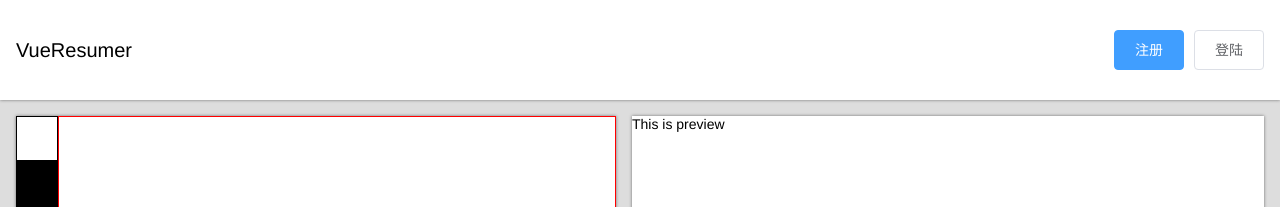
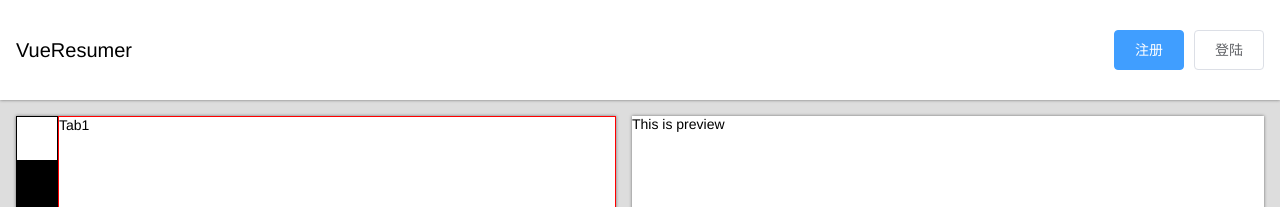
Before and after one commit to HE77XTL/vue-resume, a Vue app: page / in a window 1280 px wide. Shown: the top 207 px of the page. Built offline with nearby package versions, Linux system fonts and the light colour scheme.

Commit message:
editor基本框架

```diff
--- a/src/components/Editor.vue
+++ b/src/components/Editor.vue
@@ -2,14 +2,19 @@
 	<div id="editor">
 		<nav>
 			<ol>
-				<li v-for="i in n" v-bind:class="{active: currentTab === i}" >
+				<li v-for="i in n" v-bind:class="{active: currentTab === i}"
+					v-on:click="currentTab = i" >
 					<svg class="icon" >
 						<use v-bind:xlink:href="`#${icons[i]}`"></use>
 					</svg>
 				</li>
 			</ol>
 		</nav>
-		<ol class="content"></ol>
+		<ol class="content">
+			<li v-for="i in n" v-bind:class="{active: currentTab === i}">
+				Tab{{i+1}}
+			</li>
+		</ol>
 	</div>
 </template>
 
@@ -36,9 +41,9 @@
 		}
 		nav li.active {
 			background: #fff;
-		}
-		nav li.active .icon {
-			fill: #000;
+			.icon {
+				fill: #000;
+			}
 		}
 	    .icon {
 	       width: 20px;
@@ -52,6 +57,12 @@
 	    .content {
 			border: 1px solid red;
 			flex: 1;
+			li {
+				display: none;
+				&.active {
+					display:block;
+				}
+			}
 	    }
 	}
 </style>
```
